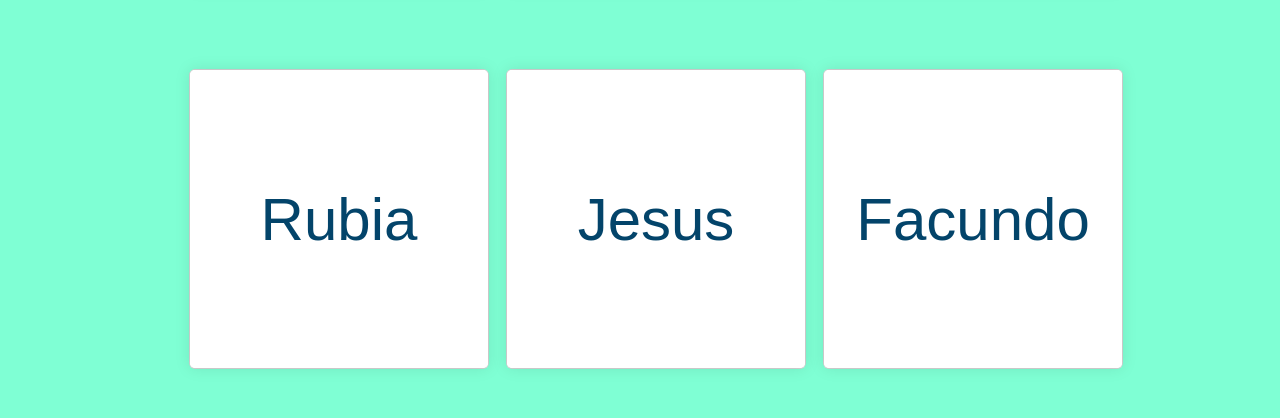
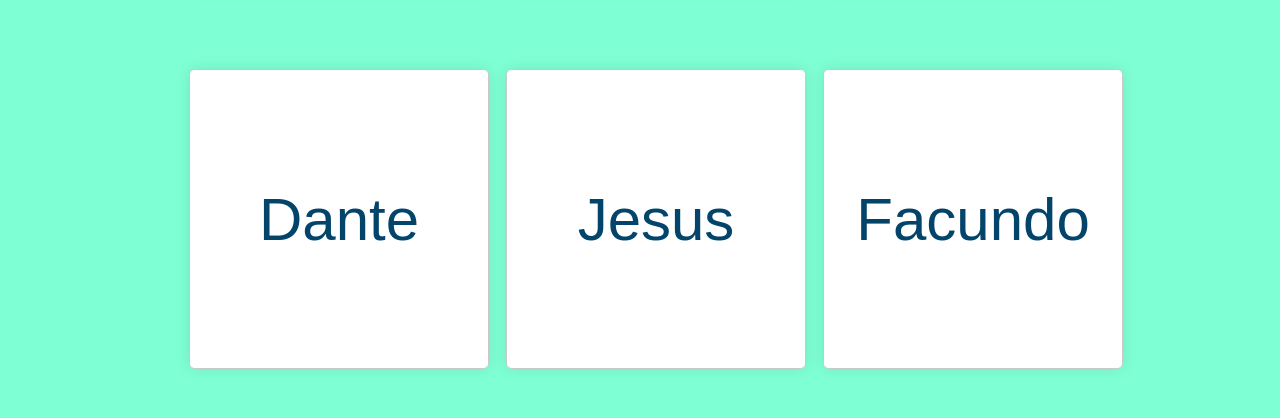
Before and after one commit to ZoeBarrios/practico_integrador_ARPROGRAMA, a plain HTML site: page Paginas/Nosotros.html in a window 1280 px wide. Shown: the part 479-897 px from the top of the page. Drawn offline with nearby package versions, Linux system fonts and the light colour scheme.

Commit message:
Update Nosotros.html

```diff
--- a/Paginas/Nosotros.html
+++ b/Paginas/Nosotros.html
@@ -60,7 +60,7 @@
     <div class="card">
       <div class="content">
         <div class="front">
-          Rubia
+          Dante
         </div>
         <div class="back">
           Mas Info
```
